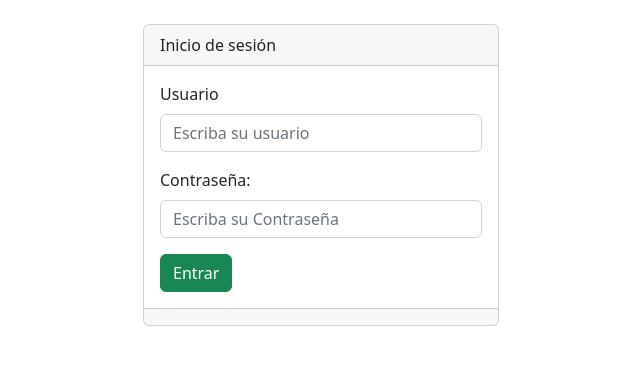
After one commit to nemoralia/PaginaWebNemoralia, a Flask app: page /admin/login in a window 1280 px wide. The commit adds this page. Shown: the top 365 px of the page, without its empty margins (319-959 px from the left). Run offline with Flask 3, Linux system fonts and the light colour scheme.

Commit message:
se agrega el login a la pagina

```diff
--- a/sitioweb/app.py
+++ b/sitioweb/app.py
@@ -15,6 +15,13 @@ def libros():
 def nosotros():
     return render_template('sitio/nosotros.html')
 
+@app.route('/admin')
+def admin_index():
+    return render_template('admin/index.html')
+
+@app.route('/admin/login')
+def admin_login():
+    return render_template('admin/login.html')
 
 if __name__ == '__main__':
     app.run(debug=True)
--- /dev/null
+++ b/sitioweb/templates/admin/index.html
@@ -0,0 +1,5 @@
+{% include 'admin/cabecera.html' %}
+
+Inicio del administrador
+
+{% include 'admin/pie.html' %}
--- /dev/null
+++ b/sitioweb/templates/admin/libros.html
@@ -0,0 +1,3 @@
+{% include 'admin/cabecera.html' %}
+Administrador de libros
+{% include 'admin/pie.html' %}
--- /dev/null
+++ b/sitioweb/templates/admin/login.html
@@ -0,0 +1,73 @@
+<!doctype html>
+<html lang="en">
+
+<head>
+  <title>Login del administrador </title>
+  <!-- Required meta tags -->
+  <meta charset="utf-8">
+  <meta name="viewport" content="width=device-width, initial-scale=1, shrink-to-fit=no">
+
+  <!-- Bootstrap CSS v5.2.1 -->
+  <link href="https://cdn.jsdelivr.net/npm/bootstrap@5.2.1/dist/css/bootstrap.min.css" rel="stylesheet"
+    integrity="sha384-iYQeCzEYFbKjA/T2uDLTpkwGzCiq6soy8tYaI1GyVh/UjpbCx/TYkiZhlZB6+fzT" crossorigin="anonymous">
+
+</head>
+<body>
+
+    <div class="container">
+        <div class="row">
+            <div class="col-md-4">
+
+            </div>
+            <div class="col-md-4">
+                    <br>
+                <div class="card">
+                    <div class="card-header">
+                        Inicio de sesión
+                    </div>
+                    <div class="card-body">
+
+                        <form action="/admin/login" method="post">
+
+                            <div class="mb-3">
+                              <label for="" class="form-label">Usuario</label>
+                              <input type="text"
+                                class="form-control" name="txtUsuario" id="txtUsuario" aria-describedby="helpId" placeholder="Escriba su usuario">
+
+                            </div>
+
+                            <div class="mb-3">
+                              <label for="" class="form-label">Contraseña:</label>
+                              <input type="text"
+                                class="form-control" name="txtPassword" id="txtPassword" aria-describedby="helpId" placeholder="Escriba su Contraseña">
+
+                            </div>
+
+                            <button type="submit" class="btn btn-success">Entrar</button>
+
+                        </form>
+
+                    </div>
+                    <div class="card-footer text-muted">
+
+                    </div>
+                </div>
+            </div>
+            <div class="col-md-4">
+
+            </div>
+        </div>
+    </div>
+
+
+  <!-- Bootstrap JavaScript Libraries -->
+  <script src="https://cdn.jsdelivr.net/npm/@popperjs/core@2.11.6/dist/umd/popper.min.js"
+    integrity="sha384-oBqDVmMz9ATKxIep9tiCxS/Z9fNfEXiDAYTujMAeBAsjFuCZSmKbSSUnQlmh/jp3" crossorigin="anonymous">
+  </script>
+
+  <script src="https://cdn.jsdelivr.net/npm/bootstrap@5.2.1/dist/js/bootstrap.min.js"
+    integrity="sha384-7VPbUDkoPSGFnVtYi0QogXtr74QeVeeIs99Qfg5YCF+TidwNdjvaKZX19NZ/e6oz" crossorigin="anonymous">
+  </script>
+</body>
+
+</html>
--- a/sitioweb/templates/sitio/index.html
+++ b/sitioweb/templates/sitio/index.html
@@ -4,9 +4,9 @@
             <h1 class="display-3">Ola bb</h1>
             <p class="lead">Ya estoy comenzando a diseñar mi pagina</p>
             <hr class="my-2">
-            <p>Mies posa</p>
+            <p>Que ta chendo</p>
             <p class="lead">
-                <a class="btn btn-primary btn-lg" href="Jumbo action Link" role="button">Tojas calientes aquí</a>
+                <a class="btn btn-primary btn-lg" href="Jumbo action Link" role="button">Peliar aquí</a>
             </p>
       </div>
   </div>
```
Also changed, not shown: sitioweb/templates/admin/cabecera.html (added, +21 -0 lines), sitioweb/templates/admin/pie.html (added, +10 -0 lines).
